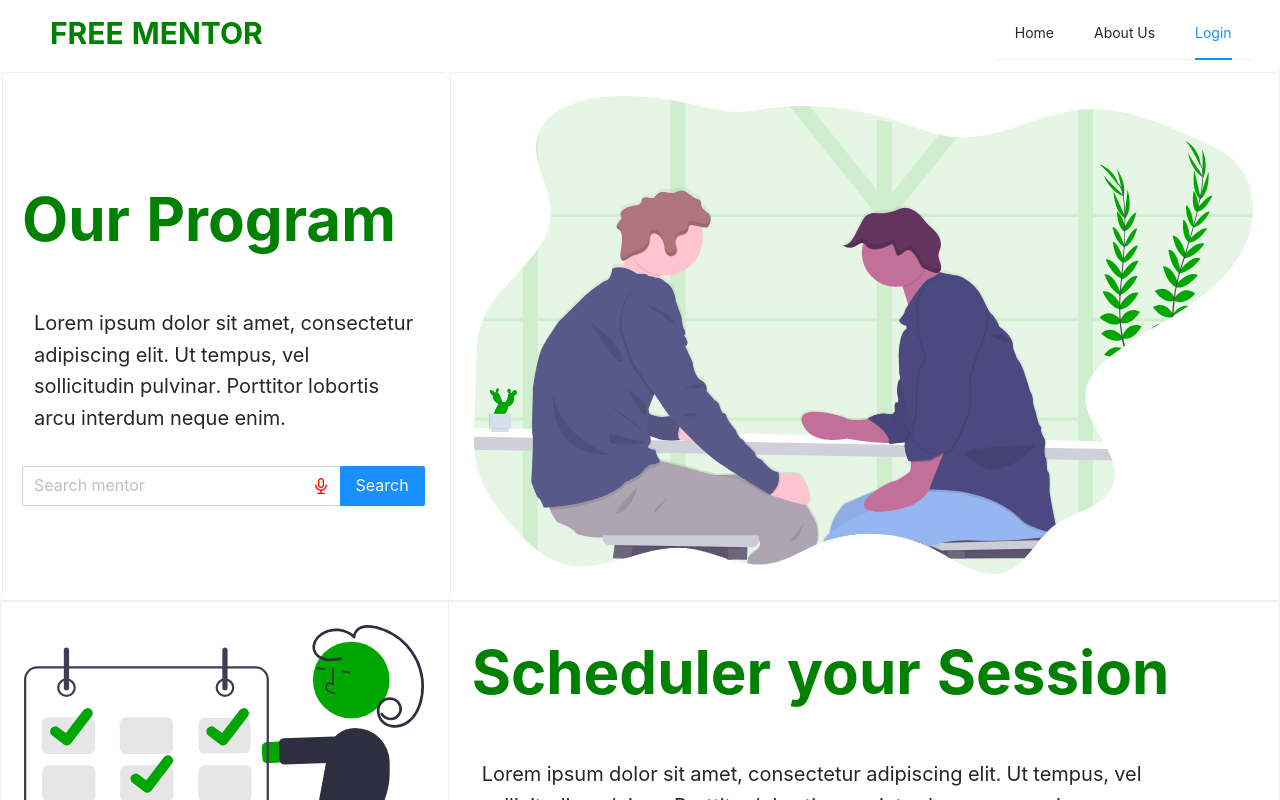
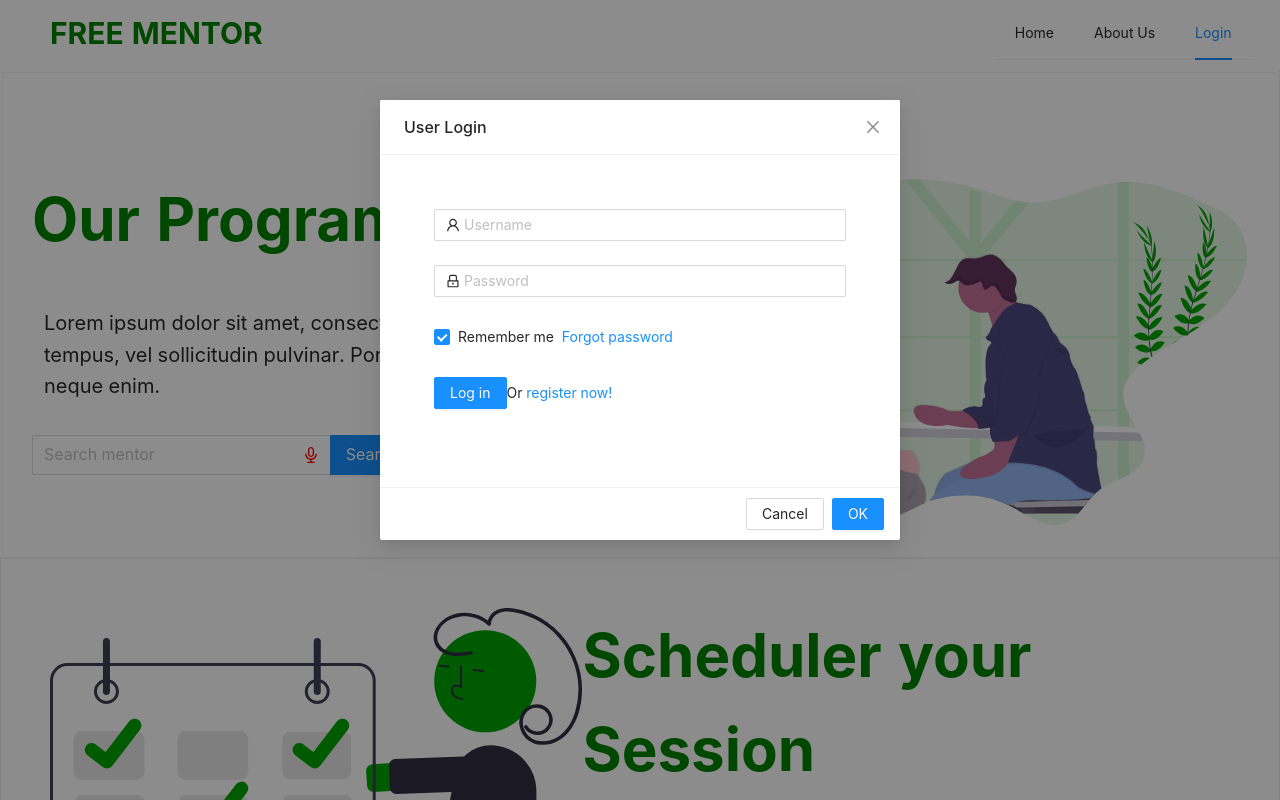
Before and after one commit to yamuben/FreeMentor-UI, a React (Create React App) app: page / in a window 1280 px wide. Both pictures are taken after a click on the item "Login". Shown: the top 800 px of the page. Built offline with nearby package versions, Linux system fonts and the light colour scheme.

Commit message:
signup form

```diff
--- a/src/components/Header.js
+++ b/src/components/Header.js
@@ -1,12 +1,29 @@
 import React,{useState} from "react";
 
-import {Menu} from "antd";
+import {Menu,Modal} from "antd";
 import { MailOutlined, AppstoreOutlined, SettingOutlined } from '@ant-design/icons';
 import "./index.css";
 import 'antd/dist/antd.css';
+
+import SigninForm from "./SigninForm";
+
+
 const { SubMenu } = Menu;
 const Header = ()=>{
 
+  const [isModalVisible, setIsModalVisible] = useState(false);
+
+  const showModal = () => {
+    setIsModalVisible(true);
+  };
+
+  const handleOk = () => {
+    setIsModalVisible(false);
+  };
+
+  const handleCancel = () => {
+    setIsModalVisible(false);
+  };
     const [current, setCurrent]=useState("home");
 
 
@@ -16,6 +33,13 @@
   };
 
     return(
+      <>
+      <Modal title="User Login" visible={isModalVisible} onOk={handleOk} onCancel={handleCancel}>
+<div style={{padding:"30px"}}>
+<SigninForm/>
+
+</div>
+    </Modal>
        <div className="header-container" style={{display: 'flex'}}>
            <h1 style={{color:"green", fontSize:"30px",fontWeight:"bolder"}}> FREE MENTOR</h1>
 
@@ -27,11 +51,12 @@
         <Menu.Item key="about" >
          About Us
         </Menu.Item>
-        <Menu.Item key="login" >
+        <Menu.Item key="login" onClick={showModal}>
          Login
         </Menu.Item>
       </Menu>
        </div>
+       </>
     )
 }
 
--- a/src/components/OurProfile.js
+++ b/src/components/OurProfile.js
@@ -28,7 +28,9 @@
     return(
         <div className="profile-container">
         <Card style={{width:"100%"}}>
-            <Card.Grid hoverable={false}  style={{width:"35%",padding:"100px 20px 20px 20px",border:"solid 2px white"}}>
+            <Card.Grid hoverable={false}  style={{width:"100%",padding:"100px 30px 30px 30px",border:"solid 2px white",display:"flex"}}>
+                <div>
+
                 <h1 style={{fontSize:"60px",color:"green", fontWeight:"bold",border:"white"}}> Our Program </h1>
                 <p style={{fontSize:"20px",padding:"10px",border:"solid 2px white"}}>Lorem ipsum dolor sit amet, consectetur adipiscing elit. Ut tempus, vel sollicitudin pulvinar. Porttitor lobortis arcu interdum neque enim.</p>
 
@@ -38,20 +40,22 @@
       size="large"
       suffix={suffix}
       onSearch={onSearch}
-     style={{color:"green"}}
+     style={{color:"green",width:"60%"}}
     />
-            </Card.Grid>
-            <Card.Grid hoverable={false} style={{width:"65%",boxShadow:"2px white",border:"solid 2px white"}}>
-            <img src={image1} alt="image" width="100%"/>
+                </div>
+                <div>
+
+    <img src={image1} alt="image" width="100%"/>
+                </div>
             </Card.Grid>
         </Card>
         <Card style={{width:"100%"}}>
-            <Card.Grid hoverable={false}  style={{width:"35%"}}>
-                <img src={image2} alt="image" width="100%"/>
-            </Card.Grid>
-            <Card.Grid hoverable={false} style={{width:"65%"}}>
+            <Card.Grid hoverable={false}  style={{width:"100%",display:"flex",padding:"50px"}}>
+                <img src={image2} alt="image" width="70%"/>
+           <div>
                 <h1 style={{fontSize:"60px",color:"green", fontWeight:"bold",border:"white"}}> Scheduler your Session </h1>
                 <p style={{fontSize:"20px",padding:"10px",border:"white"}}>Lorem ipsum dolor sit amet, consectetur adipiscing elit. Ut tempus, vel sollicitudin pulvinar. Porttitor lobortis arcu interdum neque enim.</p>
+                </div>
             </Card.Grid>
         </Card>
             <Card style={{width:"100%"}}>
--- /dev/null
+++ b/src/components/SigninForm.js
@@ -0,0 +1,53 @@
+import React from 'react';
+import { Form, Input, Button, Checkbox } from 'antd';
+import { UserOutlined, LockOutlined } from '@ant-design/icons';
+
+const SigninForm = () => {
+  const onFinish = (values) => {
+    console.log('Received values of form: ', values);
+  };
+
+  return (
+    <Form
+      name="normal_login"
+      className="login-form"
+      initialValues={{ remember: true }}
+      onFinish={onFinish}
+    >
+      <Form.Item
+        name="username"
+        rules={[{ required: true, message: 'Please input your Username!' }]}
+      >
+        <Input prefix={<UserOutlined className="site-form-item-icon" />} placeholder="Username" />
+      </Form.Item>
+      <Form.Item
+        name="password"
+        rules={[{ required: true, message: 'Please input your Password!' }]}
+      >
+        <Input
+          prefix={<LockOutlined className="site-form-item-icon" />}
+          type="password"
+          placeholder="Password"
+        />
+      </Form.Item>
+      <Form.Item>
+        <Form.Item name="remember" valuePropName="checked" noStyle>
+          <Checkbox>Remember me</Checkbox>
+        </Form.Item>
+
+        <a className="login-form-forgot" href="">
+          Forgot password
+        </a>
+      </Form.Item>
+
+      <Form.Item>
+        <Button type="primary" htmlType="submit" className="login-form-button">
+          Log in
+        </Button>
+        Or <a href="">register now!</a>
+      </Form.Item>
+    </Form>
+  );
+};
+
+export default SigninForm;
--- a/src/routes/index.js
+++ b/src/routes/index.js
@@ -7,7 +7,7 @@
 const Index=()=>{
     return(
         <Switch>
-            <Route component={Home} path={["/home","/"]} />
+        <Route component={Home} path={["/home","/"]} />
         </Switch>
     )
 }
```
Also changed, not shown: src/assets/profile/ben.jpeg (added).
